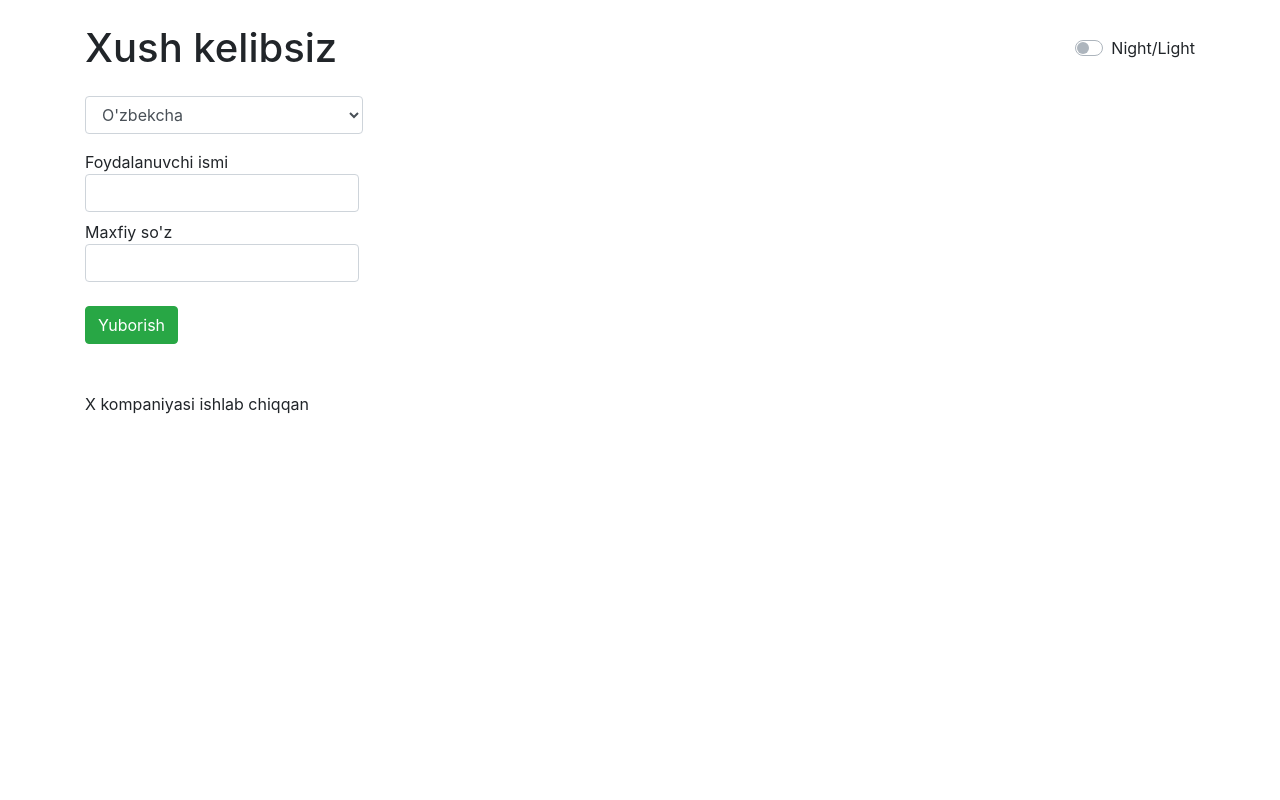
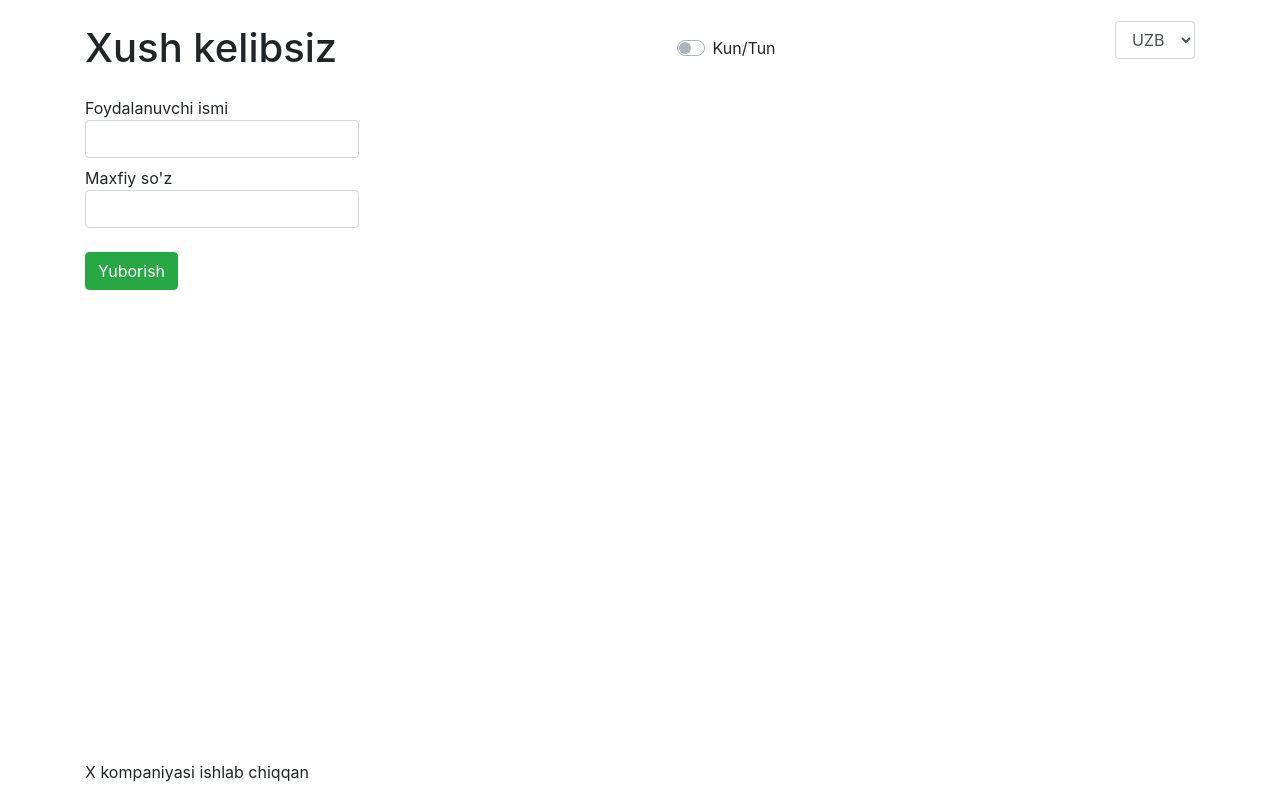
Before and after one commit to akbarjondev/login-form-react, a React (Create React App) app: page / in a window 1280 px wide. Built offline with nearby package versions, Linux system fonts and the light colour scheme; the HTML template or start-up script is replaced by a standard one.

Commit message:
Refactor styles and UI

```diff
--- a/src/App.css
+++ b/src/App.css
@@ -37,6 +37,10 @@
   }
 }
 
+#body, #root, .container {
+  height: 100vh;
+}
+
 .bg-red {
   color: #ffffff;
   background-color: red;
--- a/src/App.jsx
+++ b/src/App.jsx
@@ -41,22 +41,23 @@ function App() {
   }
 
   return (
-    <div className='container' ref={conatinerRef}>
+    <div className='container d-flex flex-column justify-content-between' ref={conatinerRef}>
       <header className='d-flex align-items-center justify-content-between'>
         <h1 className='text-center my-4'>{dictionary[lang].top}</h1>
 
         <div className="custom-control custom-switch">
           <input type="checkbox" className="custom-control-input" onClick={switchDay} id="customSwitch1" />
-          <label className="custom-control-label" htmlFor="customSwitch1">Night/Light</label>
+          <label className="custom-control-label" htmlFor="customSwitch1">{dictionary[lang].switcher}</label>
+        </div>
+        <div className="form-group">
+          <select className='form-control' defaultValue={lang} onChange={changeLang}>
+            <option value="uz">UZB</option>
+            <option value="en">ENG</option>
+          </select>
         </div>
       </header>
 
-      <div className="form-group w-25">
-        <select className='form-control' defaultValue={lang} onChange={changeLang}>
-          <option value="uz">O'zbekcha</option>
-          <option value="en">English</option>
-        </select>
-      </div>
+      <div className="form">
         <div className="form-group">
           <label>
             {dictionary[lang].form_username}
@@ -70,7 +71,9 @@ function App() {
         </div>
 
         <button className='btn btn-success' onClick={checkLength}>{dictionary[lang].button}</button>
-      <p className="mt-5">{dictionary[lang].bottom}</p>
+      </div>
+
+      <p className="mt-auto">{dictionary[lang].bottom}</p>
     </div>
   );
 }
--- a/src/data/data.jsx
+++ b/src/data/data.jsx
@@ -5,6 +5,7 @@ const dictionary = {
     form_username: 'Foydalanuvchi ismi',
     form_password: `Maxfiy so'z`,
     button: 'Yuborish',
+    switcher: 'Kun/Tun',
   },
   en: {
     top: 'Welcome',
@@ -12,6 +13,7 @@ const dictionary = {
     form_username: 'Username',
     form_password: `Password`,
     button: 'Submit',
+    switcher: 'Day/Night',
   }
 }
 
```
Also changed, not shown: 1 other file (tests, documents, lock files or other folders). Lines whose indentation alone changed are shown as unchanged.
